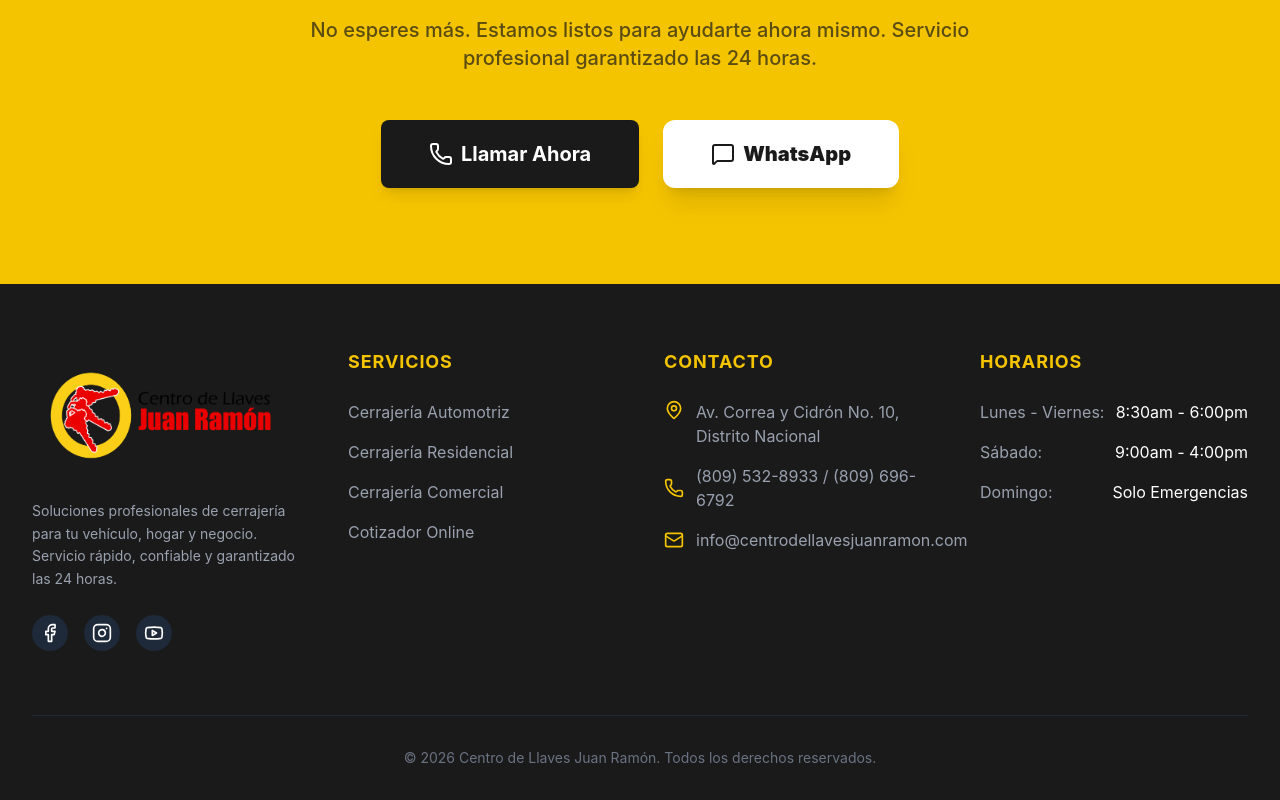
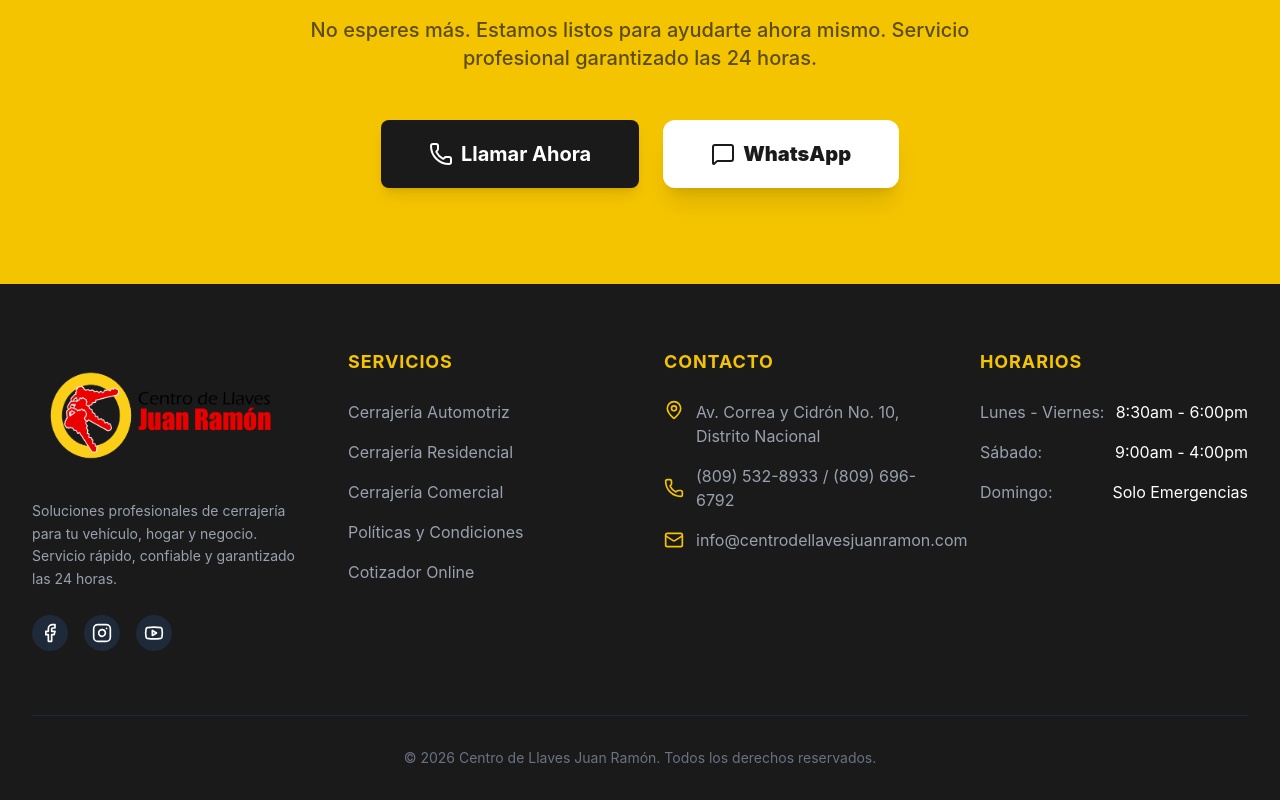
Before and after one commit to parqueoca/WebSite-Centro-de-Llaves-Juan-Ramon-, a React (Vite) app: page / in a window 1280 px wide. Shown: the part 4647-5447 px from the top of the page. Built offline with nearby package versions, Linux system fonts and the light colour scheme.

Commit message:
Update Footer.tsx

```diff
--- a/src/components/Footer.tsx
+++ b/src/components/Footer.tsx
@@ -35,6 +35,7 @@ export default function Footer() {
               <li><Link to="/servicios/automotriz" className="hover:text-white transition-colors">Cerrajería Automotriz</Link></li>
               <li><Link to="/servicios/residencial" className="hover:text-white transition-colors">Cerrajería Residencial</Link></li>
               <li><Link to="/servicios/comercial" className="hover:text-white transition-colors">Cerrajería Comercial</Link></li>
+              <li><Link to="/politicas" className="hover:text-white transition-colors">Políticas y Condiciones</Link></li>
               <li><Link to="/cotizador" className="hover:text-white transition-colors">Cotizador Online</Link></li>
             </ul>
           </div>
```
